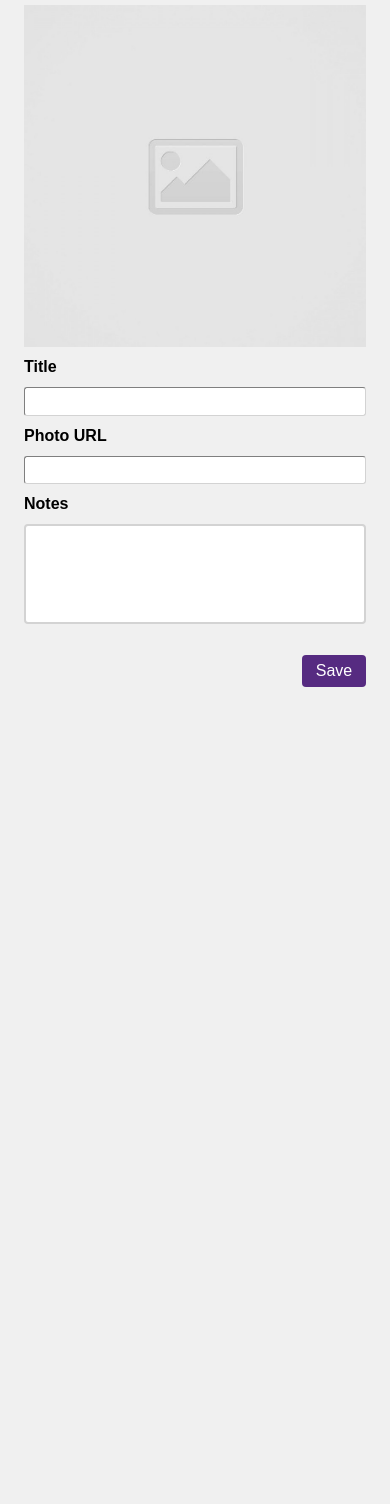
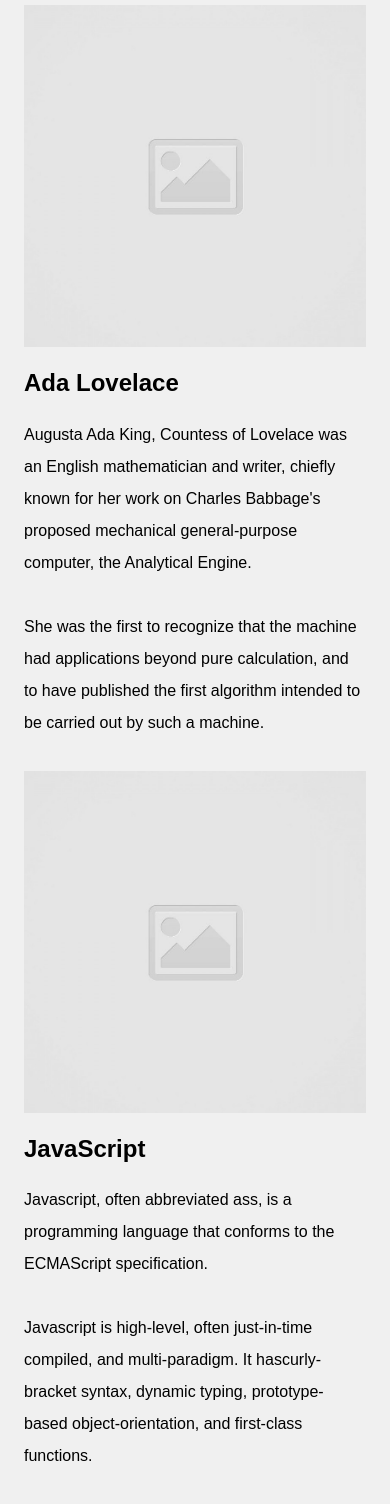
Before and after one commit to tam-n/code-journal, a website: page index.html in a window 390 px wide. Shown: the part 96-1600 px from the top of the page. Before the commit the page ends 844 px from the top, so only its background shows below. Drawn offline with Linux system fonts and the light colour scheme; a web font is replaced by a local one.

Commit message:
Created responsive unordered list. #2

```diff
--- a/css/layout.css
+++ b/css/layout.css
@@ -15,6 +15,7 @@
 .row {
   display: flex;
   flex-wrap: wrap;
+  margin-bottom: 2rem;
 }
 
 .column-half {
@@ -53,4 +54,8 @@
   .header {
     padding: 0 0.75rem;
   }
+
+  .column-full > h2 {
+    margin-top: 0;
+  }
 }
--- a/css/styles.css
+++ b/css/styles.css
@@ -10,7 +10,7 @@
 }
 
 .column-full {
-  line-height: 2.5rem;
+  line-height: 2rem;
 }
 
 label {
@@ -65,3 +65,13 @@
 body {
   background-color: rgb(240, 240, 240);
 }
+
+ul {
+  list-style: none;
+  margin: 0;
+  padding: 0;
+}
+
+.notes {
+  white-space: pre-line;
+}
--- a/index.html
+++ b/index.html
@@ -31,26 +31,61 @@
   <main class="container">
 
     <div data-view="entry-form">
+      <div class="header">
+        <h2>Entries</h2>
+      </div>
+      <ul>
+        <li class="row">
+          <div class="column-full column-half">
+            <img src="images/placeholder-image-square.jpg" alt="entry image"/>
+          </div>
+          <div class="column-full column-half">
+            <h2 class="title">
+              Ada Lovelace
+            </h2>
+            <div class="notes"> Augusta Ada King, Countess of Lovelace was an English mathematician and writer, chiefly known for her work on Charles Babbage's proposed mechanical general-purpose computer, the Analytical Engine.
 
+            She was the first to recognize that the machine had applications beyond pure calculation, and to have published the first algorithm intended to be carried out by such a machine.
+            </div>
+          </div>
+        </li>
+        <li class="row">
+          <div class="column-full column-half">
+            <img src="images/placeholder-image-square.jpg" alt="entry image"/>
+          </div>
+          <div class="column-full column-half">
+            <h2 class="title">
+              JavaScript
+            </h2>
+            <div class="notes">Javascript, often abbreviated ass, is a programming language that conforms to the ECMAScript specification.
+
+            Javascript is high-level, often just-in-time compiled, and multi-paradigm. It hascurly-bracket syntax, dynamic typing, prototype-based object-orientation, and first-class functions.
+            </div>
+          </div>
+        </li>
+      </ul>
+    </div>
+
+    <div data-view="entries" class="hidden">
+      <div class="header">
+        <h2>New Entry</h2>
+      </div>
       <form id="new-entry">
-        <div class="header">
-          <h2>New Entry</h2>
-        </div>
         <div class="row">
           <div class="column-full column-half">
-            <img class="entry-image" src="images/placeholder-image-square.jpg" alt="entry image">
+            <img id="entry-image" src="images/placeholder-image-square.jpg" alt="entry image">
           </div>
           <div class="column-full column-half">
             <label> Title
-              <input class="title" type="text" name="title" required/>
+              <input id="title" type="text" name="title" required/>
             </label>
             <label> Photo URL
-              <input class="input-image" type="text" name="image" required/>
+              <input id="input-image" type="text" name="image" required/>
             </label>
           </div>
           <div class="column-full">
             <label> Notes
-              <textarea class="notes" id="notes" name="notes" required></textarea>
+              <textarea id="notes" name="notes" required></textarea>
             </label>
             <div class="button-wrapper">
               <button type="submit">Save</button>
@@ -58,9 +93,8 @@
           </div>
         </div>
       </form>
+    </div>
 
-    </div>
-    <div data-view="entries" class="hidden"></div>
   </main>
   <script src="js/data.js"></script>
   <script src="js/main.js"></script>
--- a/js/main.js
+++ b/js/main.js
@@ -1,7 +1,7 @@
-const $inputImage = document.querySelector('.input-image');
-const $entryImage = document.querySelector('.entry-image');
-const $inputTitle = document.querySelector('.title');
-const $inputNotes = document.querySelector('.notes');
+const $inputImage = document.querySelector('#input-image');
+const $entryImage = document.querySelector('#entry-image');
+const $inputTitle = document.querySelector('#title');
+const $inputNotes = document.querySelector('#notes');
 const $form = document.querySelector('#new-entry');
 
 $inputImage.addEventListener('input', function (event) {
```
